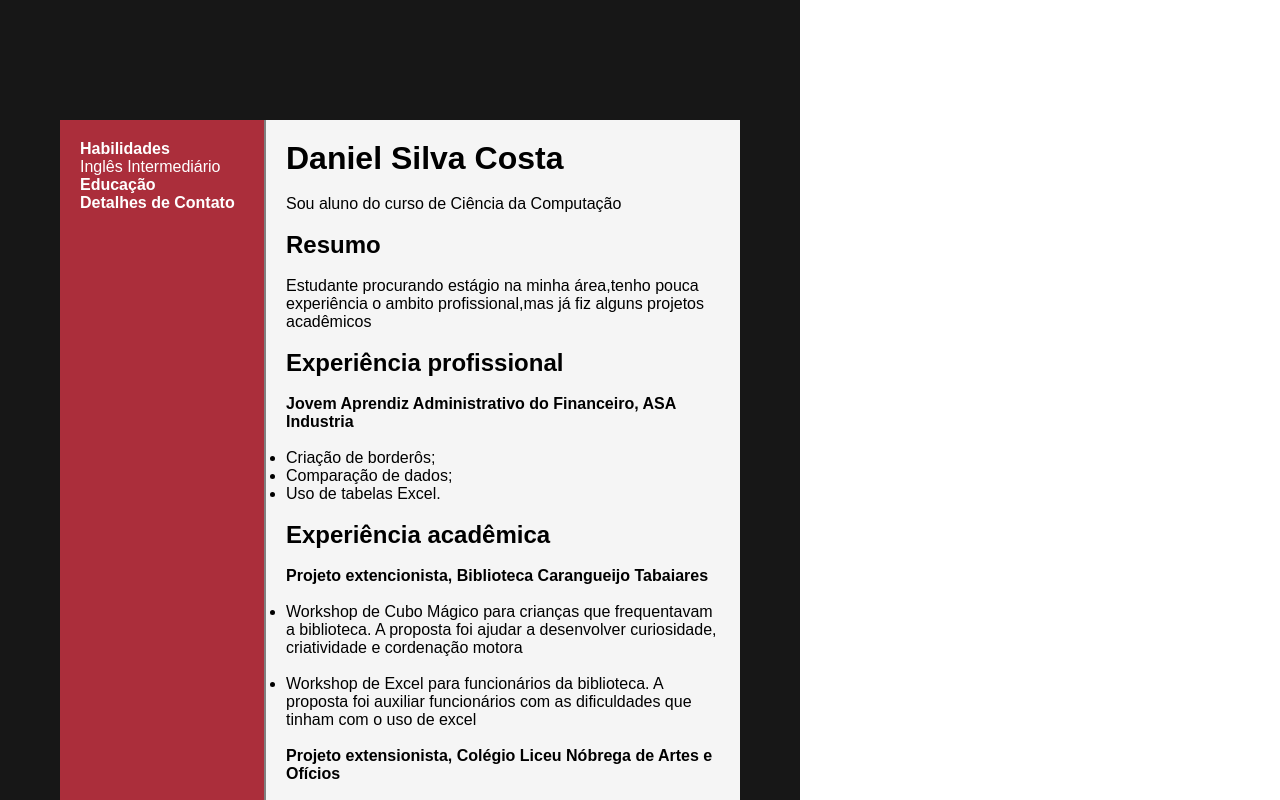
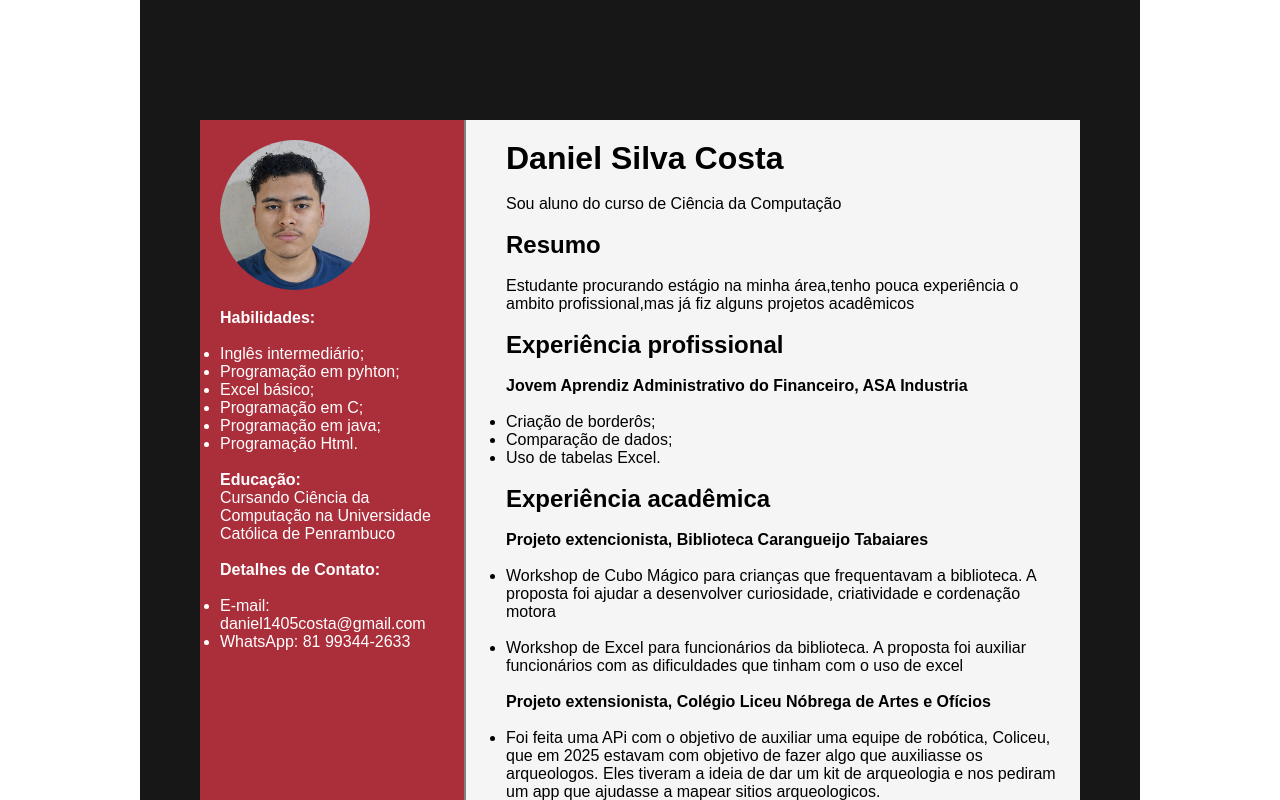
Before and after one commit to D4n1el20/Programa-o-web-mobile, a Next.js app in the folder projeto-2/: page / in a window 1280 px wide. Shown: the top 800 px of the page. Built offline with nearby package versions, Linux system fonts and the light colour scheme.

Commit message:
Ajustes da pagina e em adicional criação do arquivo para o jogo da velha

```diff
--- a/projeto-2/app/page.js
+++ b/projeto-2/app/page.js
@@ -9,15 +9,34 @@ export default function page() {
 
           <div className={styles.container}>
             <div className={styles.sidebar}>
+          <Image
+  src="/Minha-Foto.jpeg"
+  alt="Foto de Daniel Costa"
+  width={150}
+  height={150}
+  className={styles.foto}
+/>
+<br></br>
           <h4>
-            Habilidades
+            Habilidades:
           </h4>
-          <p>
-            Inglês Intermediário
-          </p>
+          <br></br>
+          <ul>
+            <li>Inglês intermediário;</li>
+            <li>Programação em pyhton;</li>
+            <li>Excel básico;</li>
+            <li>Programação em C;</li>
+            <li>Programação em java;</li>
+            <li>Programação Html.</li>
+            </ul>
+            <br></br>
+          <h4>Educação:</h4>
+          <p>Cursando Ciência da Computação na Universidade Católica de Penrambuco</p><br></br>
 
-          <h4>Educação</h4>
-          <h4>Detalhes de Contato</h4>
+          <h4>Detalhes de Contato:</h4><br></br><ul>
+          <li>E-mail: daniel1405costa@gmail.com</li>
+          <li>WhatsApp: 81 99344-2633</li>
+          </ul>
         </div>
         <div className={styles.divider}></div>
         <div className={styles.content}>
@@ -69,7 +88,7 @@ export default function page() {
           </h4>
           <br></br>
           <p>
-            Trabalho que fiz solicitado pelo professor da cadeira de Programação web e mobile. pode ser acessado clicando aqui(decidir se vai ser link ou botão)
+            Trabalho que fiz solicitado pelo professor da cadeira de Programação web e mobile. pode ser acessado clicando no botão jogar
           </p>
           <br></br>
           </div>
--- a/projeto-2/app/page.module.css
+++ b/projeto-2/app/page.module.css
@@ -21,7 +21,8 @@
   display: flex;
   min-height: 100vh;
   width: 100%;
-  max-width: 800px;
+  max-width: 1000px;
+  margin:auto;
   flex-direction: column;
   align-items: flex-start;
   justify-content: space-between;
@@ -61,10 +62,15 @@
 }
 .container {
   display: flex;
-
-
+  width: 100%;
+.foto {
+  border-radius: 50%;
+  object-fit: cover; /* evita deformar */
 }
-
+}
+.sidebar img {
+  margin-bottom: 15px;
+}
 .sidebar {
   width: 30%;
   padding: 20px;
@@ -78,6 +84,7 @@
 .content{
   flex: 1;
   padding: 20px;
+  padding-left: 40px;
   color: black;
   background-color: #f5f5f5;
 }
```
Also changed, not shown: projeto-2/app/jogo-da-velha/page.js (added), projeto-2/app/jogo-da-velha/page.module.css (added).
